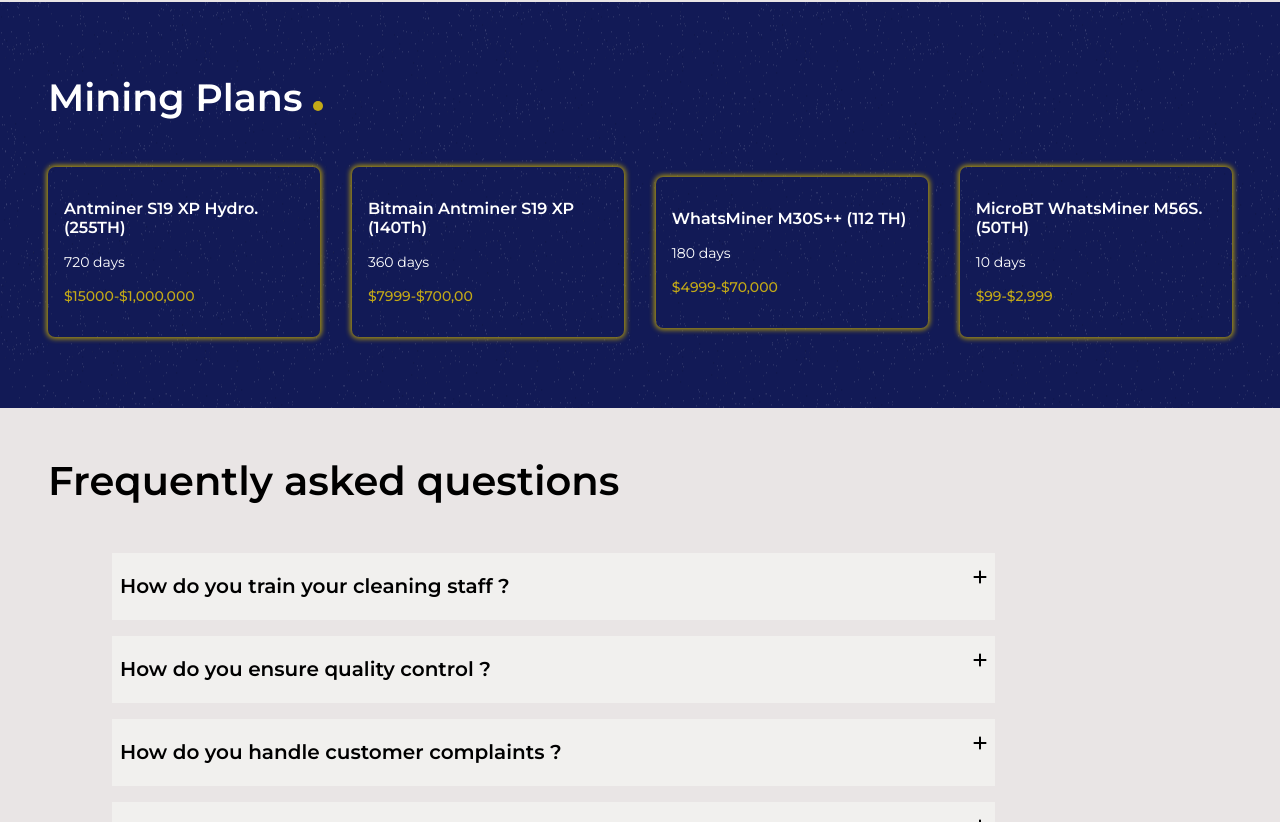
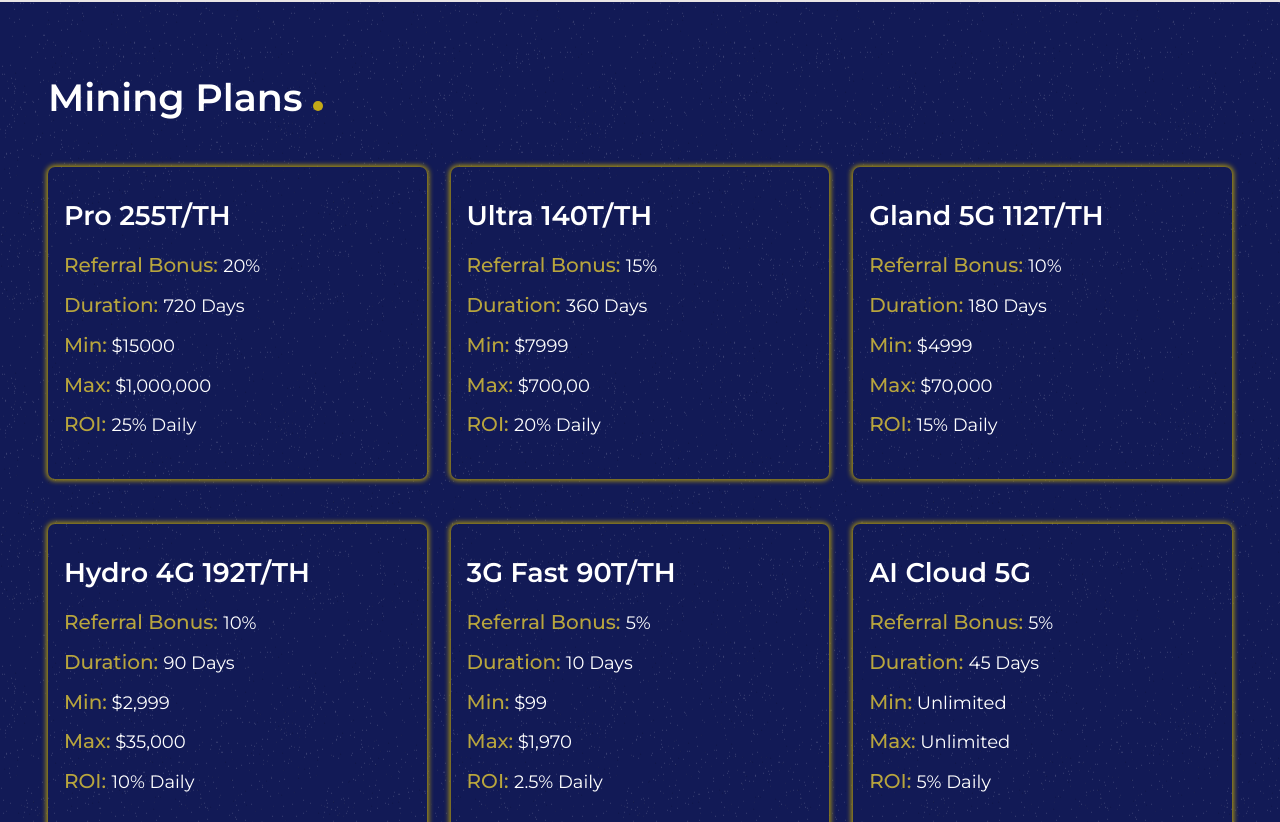
Before and after one commit to Tobby8629/miner, a React (Create React App) app: page / in a window 1280 px wide. Shown: the part 2598-3420 px from the top of the page. Built offline with nearby package versions, Linux system fonts and the light colour scheme.

Commit message:
fix Investment plan on Home page

```diff
--- a/src/component/Account/Invest/Invest.jsx
+++ b/src/component/Account/Invest/Invest.jsx
@@ -1,15 +1,9 @@
 import React from 'react'
 import style from './Invest.module.css'
+import { plans } from '../../Helpers/Helpers'
 
 const Invest = () => {
-  const plans = [
-    {name: "Pro 255T/TH", repeat:1,  referral: 20,percentage:25,duration: "720 days", miner:"Antminer S19", range: 'XP Hydro', min: "$15000", max:"$1,000,000"},
-    {name: "Ultra 140T/TH", repeat:1, referral:15 ,percentage:20,duration: "360 days", miner: "Bitmain Antminer S19", range: 'XP', min:"$7999", max:"$700,00"},
-    {name: "Gland 5G 112T/TH", repeat:2, referral: 10,percentage:15,duration:" 180 days", miner: "WhatsMiner", range: 'M30s++', min:"$4999", max:"$70,000"},
-    {name: "Hydro 4G 192T/TH", repeat:1, referral: 10,percentage: 10, duration: "90 days", miner: "MicroBT", range: 'M56s', min:"$2,999", max:"$35,000"},
-    {name: "3G Fast 90T/TH", repeat:2, referral: 5,percentage:2.5,duration:" 10 days", miner: "AntMiner", range: 'M36s', min:"$99", max:"$1,970"},
-    {name: "AI Cloud 5G", repeat:1, referral: 5,percentage: 5, duration: "45 days", miner: "MicroBT", range: 'Pro3', min:"unlimited", max:"unlimited"}
-  ]
+
   return (
     <section className={style.invest}>
       <h1>Start Investing</h1>
--- a/src/component/Account/Invest/Invest.module.css
+++ b/src/component/Account/Invest/Invest.module.css
@@ -42,6 +42,10 @@
   margin-bottom: 1rem;
 }
 
+.card p {
+  text-transform: capitalize;
+}
+
 .card .duration {
   border-bottom: none;
 }
@@ -50,6 +54,7 @@
   font-size: 20px;
   font-weight: 500;
   color: var(--secondary-color);
+  text-transform: capitalize;
 }
 
 .attr {
@@ -140,6 +145,10 @@
     width: 85%;
   }
 
+  .each h2 {
+    font-size: 25px;
+  }
+
   .invest main {
     display: flex;
       flex-wrap: wrap;
--- a/src/component/Helpers/Helpers.js
+++ b/src/component/Helpers/Helpers.js
@@ -16,14 +16,6 @@
     {title: "Transparent Operations", details: "At Crypto Gland, transparency is paramount. We offer clear reporting on hash rates, mining rewards, costs, and energy usage, demonstrating our commitment to openness and accountability in all operations"},
     {title: "Sustainable and Eco-Friendly Practices", details: "CryptoGland embraces sustainability with renewable energy, energy-efficient hardware, and carbon footprint reduction, affirming our commitment to eco-friendly practices within the crypto industry."}
 ]
-
-export const plan = [
-    {duration: "720 days", miner:"Antminer S19 XP Hydro. (255TH)", amount: "$15000-$1,000,000"},
-    {duration: "360 days", miner: "Bitmain Antminer S19 XP (140Th)", amount:"$7999-$700,00"},
-    {duration:" 180 days", miner: "WhatsMiner M30S++ (112 TH)", amount:"$4999-$70,000"},
-    {duration: "10 days", miner: "MicroBT WhatsMiner M56S. (50TH)", amount:"$99-$2,999"}
-]
-
 // export const procedures = [
 //     {title: "Registration", desc: `To embark on the journey of unlocking
 //       your digital wealth, the initial step is to register at CryptoGland.
@@ -46,3 +38,12 @@
   // },
 //   {title: ''}
 // ]
+
+export const plans = [
+  {name: "Pro 255T/TH", repeat:1,  referral: 20,percentage:25,duration: "720 days", miner:"Antminer S19", range: 'XP Hydro', min: "$15000", max:"$1,000,000"},
+  {name: "Ultra 140T/TH", repeat:1, referral:15 ,percentage:20,duration: "360 days", miner: "Bitmain Antminer S19", range: 'XP', min:"$7999", max:"$700,00"},
+  {name: "Gland 5G 112T/TH", repeat:2, referral: 10,percentage:15,duration:" 180 days", miner: "WhatsMiner", range: 'M30s++', min:"$4999", max:"$70,000"},
+  {name: "Hydro 4G 192T/TH", repeat:1, referral: 10,percentage: 10, duration: "90 days", miner: "MicroBT", range: 'M56s', min:"$2,999", max:"$35,000"},
+  {name: "3G Fast 90T/TH", repeat:2, referral: 5,percentage:2.5,duration:" 10 days", miner: "AntMiner", range: 'M36s', min:"$99", max:"$1,970"},
+  {name: "AI Cloud 5G", repeat:1, referral: 5,percentage: 5, duration: "45 days", miner: "MicroBT", range: 'Pro3', min:"unlimited", max:"unlimited"}
+]
--- a/src/component/Home/MiningPlans/Plans.jsx
+++ b/src/component/Home/MiningPlans/Plans.jsx
@@ -1,17 +1,21 @@
 import React from 'react'
 import styles from './Plans.module.css'
-import { plan } from '../../Helpers/Helpers'
+import { plans } from '../../Helpers/Helpers'
 
 const Plans = () => {
   return (
     <section className={styles.plans}>
         <h2 className={styles.lead_text}>Mining Plans <span className='dot'></span></h2>
         <div className={styles.wrapper}>
-          {plan?.map((plan)=>(
+          {plans?.map((plan)=>(
             <div key={plan?.miner} className={styles.each}>
-              <h2>{plan?.miner}</h2>
-              <p>{plan?.duration}</p>
-              <p className={styles.amount}>{plan?.amount}</p>
+              <h2>{plan?.name}</h2>
+                <p><span className={styles.bold}>referral bonus: </span>{plan?.referral}%</p>
+                <p className={styles.duration}><span className={styles.bold}>duration: </span>{plan?.duration}</p>
+                <p><span className={styles.bold}>Min:</span> {plan?.min}</p>
+                <p><span className={styles.bold}>Max:</span> {plan?.max}</p>
+                <p><span className={styles.bold}>ROI: </span>{plan?.percentage}% daily</p>
+
               <p></p>
             </div>
           ))}
--- a/src/component/Home/MiningPlans/Plans.module.css
+++ b/src/component/Home/MiningPlans/Plans.module.css
@@ -11,12 +11,21 @@
 }
 
 .each h2 {
-  font-size: 16px;
+  font-size: 25px;
   margin-bottom: 1rem;
 }
 
 .each p {
   font-size: 14px;
+  margin-bottom: .3rem;
+  text-transform: capitalize;
+}
+
+.bold {
+  font-size: 16px;
+  line-height: 26px;
+  font-weight: 500;
+  color: var(--secondary-color);
 }
 
 .amount {
@@ -27,6 +36,7 @@
 }
 
 @media (min-width: 768px) {
+
 .lead_text {
   margin: 1.5rem 0;
   font-size: 38px;
@@ -43,6 +53,10 @@
     width: 48%;
     padding: 2rem 1rem;
   }
+
+  .each h2 {
+    font-size: 25px;
+  }
 }
 
 @media (min-width: 1024px) {
@@ -50,7 +64,25 @@
     padding: 3rem;
   }
 
+  .wrapper {
+    justify-content: space-between;
+  }
+
   .wrapper .each {
-    width: 23%;
+    width: 32%;
+  }
+
+  .each h2 {
+    font-size: 27px;
+    margin-bottom: 1rem;
+  }
+
+  .each p {
+    font-size: 18px;
+  }
+
+  .bold {
+    font-size: 20px;
+    line-height: 35px;
   }
 }
```
